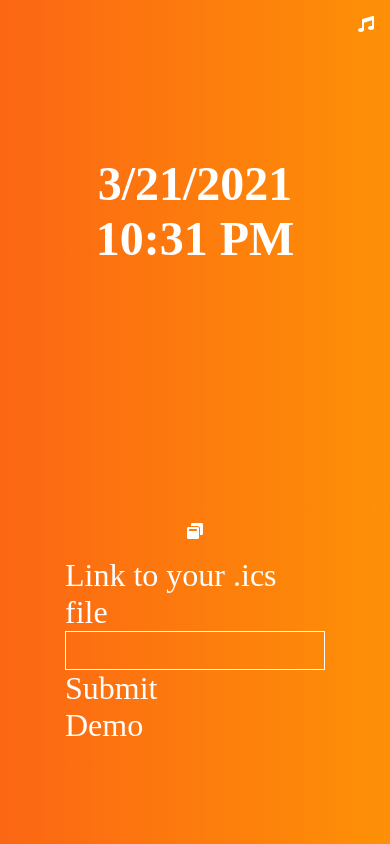
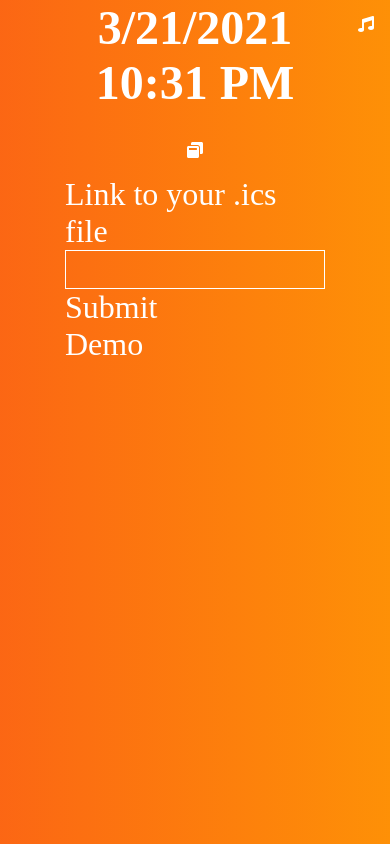
Before and after one commit to FlorianTranier/chill-space, a Vue app: page / in a window 390 px wide. Built offline with nearby package versions, Linux system fonts and the light colour scheme; a web font is replaced by a local one.

Commit message:
[improvement] better responsive

```diff
--- a/index.html
+++ b/index.html
@@ -7,7 +7,7 @@
     <link rel="preconnect" href="https://fonts.gstatic.com">
     <link href="https://fonts.googleapis.com/css2?family=Redressed&display=swap" rel="stylesheet">
     <script src="https://www.youtube.com/iframe_api"></script>
-    <title>Awesome space</title>
+    <title>Chill Space</title>
   </head>
   <body>
     <div id="app"></div>
--- a/src/App.vue
+++ b/src/App.vue
@@ -50,7 +50,7 @@
 @media screen and (max-width: 1280px) {
     .container {
         grid-template-columns: 1fr 4fr 1fr;
-        grid-template-rows: 1fr 1fr;
+        grid-template-rows: 0.3fr 2fr;
     }
 
 
--- a/src/components/Calendar.vue
+++ b/src/components/Calendar.vue
@@ -96,6 +96,8 @@
         margin-left: 2rem;
         transition: 0.2s ease-in-out;
         cursor: pointer;
+        overflow-x: visible;
+        line-break: anywhere;
     }
 }
 
--- a/src/components/SideComponent.vue
+++ b/src/components/SideComponent.vue
@@ -39,6 +39,8 @@
     .side-component {
         grid-column: 2;
         grid-row: 2;
+        align-self: flex-start;
+        margin-top: 2rem;
     }
 }
 </style>
--- a/src/components/Video.vue
+++ b/src/components/Video.vue
@@ -21,8 +21,8 @@
 
 <style lang="scss" scoped>
     #video {
-        width: 200px;
-        height: calc(200px * 9 / 16);
+        width: 13rem;
+        height: calc(13rem * 9 / 16);
         position: relative;
     }
 
```
Also changed, not shown: src/assets/logo.png (deleted).
